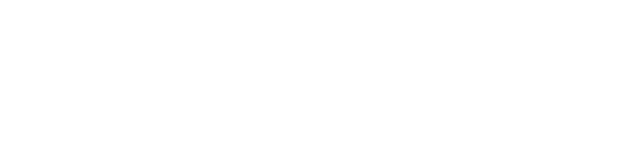
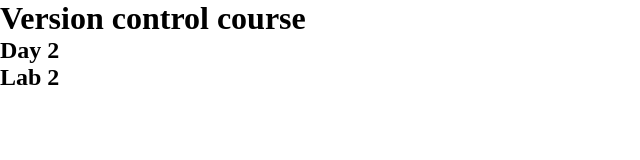
Before and after one commit to ahmedHisham2846/git-course-lab2, a plain HTML site: page index.html in a window 1280 px wide. Shown: the whole page, without its empty margins (0-640 px from the left). Drawn offline with Linux system fonts and the light colour scheme.

Commit message:
add css file, set normalize css attributes

```diff
--- a/index.html
+++ b/index.html
@@ -3,7 +3,12 @@
   <head>
     <meta charset="UTF-8" />
     <meta name="viewport" content="width=device-width, initial-scale=1.0" />
+    <link rel="stylesheet" href="style.css">
     <title>Version Control</title>
   </head>
-  <body></body>
+  <body>
+    <h1>Version control course</h1>
+    <h2>Day 2</h2>
+    <h2>Lab 2</h2>
+  </body>
 </html>
--- /dev/null
+++ b/style.css
@@ -0,0 +1,5 @@
+* {
+  margin: 0;
+  padding: 0;
+  box-sizing: border-box;
+}
```
